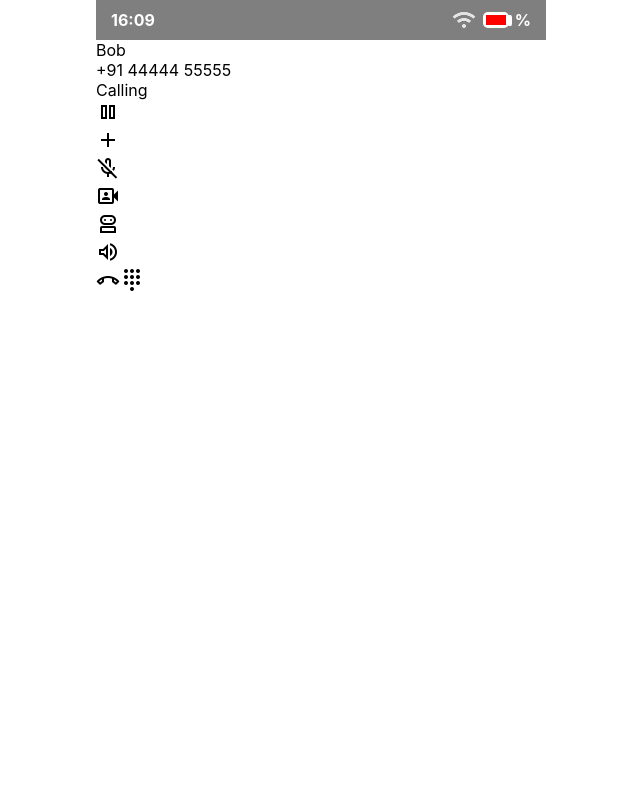
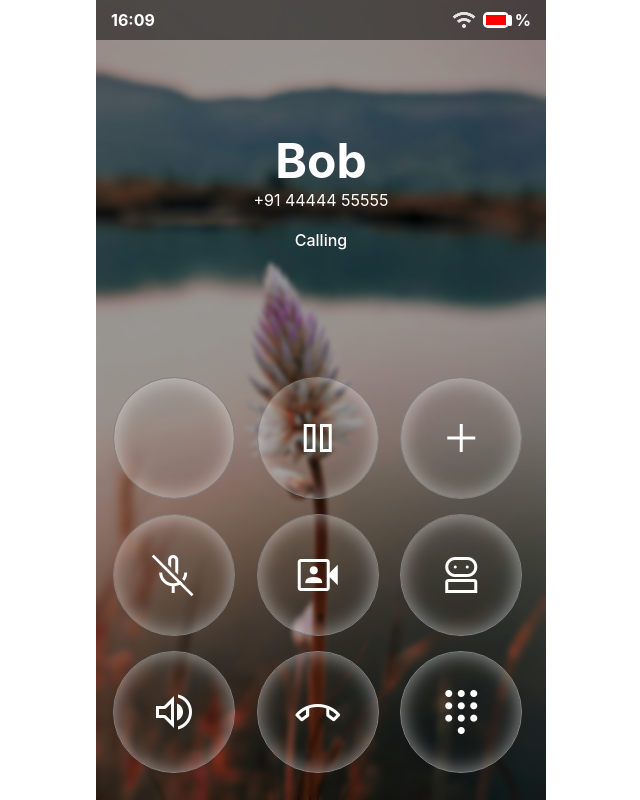
Before and after one commit to ShwetaShaw76/TurquoiseOs, a Vue app: page / in a window 1280 px wide. Shown: the whole page, without its empty margins (319-959 px from the left). Built offline with nearby package versions, Linux system fonts and the light colour scheme.

Commit message:
made the Ui of the call Screen

```diff
--- a/src/components/Callscreen.vue
+++ b/src/components/Callscreen.vue
@@ -43,6 +43,7 @@
 
 <template>
     <div class="callScreen">
+        <div class="scnd">
         <header @mousedown="(e)=startDrag(e,'header')"><Header></Header></header>
         <div class="top">
         <div class="name">Bob</div>
@@ -51,30 +52,32 @@
         </div>
         <div class="bottom">
             <div class="btn"></div>
-            <div class="btn"><span class="material-symbols-outlined">
+            <div class="btn"><span class="material-symbols-outlined sym">
 pause
 </span></div>
-            <div class="btn"><span class="material-symbols-outlined">
+            <div class="btn"><span class="material-symbols-outlined sym">
 add
 </span></div>
-            <div class="btn"><span class="material-symbols-outlined">
+            <div class="btn"><span class="material-symbols-outlined sym">
 mic_off
 </span></div>
-            <div class="btn"><span class="material-symbols-outlined">
+            <div class="btn"><span class="material-symbols-outlined sym">
 video_camera_front
 </span></div>
-            <div class="btn"><span class="material-symbols-outlined">
+            <div class="btn"><span class="material-symbols-outlined sym">
 robot_2
 </span></div>
-            <div class="btn"><span class="material-symbols-outlined">
+            <div class="btn"><span class="material-symbols-outlined sym">
 volume_up
 </span></div>
-            <div class="btn"><span class="material-symbols-outlined">
+            <div class="btn"><span class="material-symbols-outlined sym">
 call_end
-</span><span class="material-symbols-outlined">
+</span></div>
+            <div class="btn"><span class="material-symbols-outlined sym">
 dialpad
 </span></div>
         </div>
+    </div>
     </div>
 </template>
 
@@ -84,5 +87,57 @@ dialpad
     aspect-ratio:9/16;
     display:flex;
     flex-direction:column;
+    background:url("/assets/flower_background.jpg");
+    background-size:contain;
+    background-position:center;
+    background-repeat:no-repeat;
+    position:relative;
+}
+.scnd{
+    content:"";
+    backdrop-filter:blur(2px);
+    inset:0;
+    background: rgba(0, 0, 0, 0.4);
+    position:absolute;
+    z-index:1;
+}
+.top{
+    height:40vh;
+    width:100%;
+    display:flex;
+    justify-content:center;
+    flex-direction:column;
+    align-items:center;
+    color:white;
+}
+.name{
+    font-size:3rem;
+    font-weight:700;
+}
+.call{
+    padding:20px;
+    font-size:1rem;
+    font-weight:500;
+}
+.btn{
+    height:15vh;
+    width:15vh;
+    border:1px solid grey;
+    border-radius:50%;
+    display:flex;
+    align-items:center;
+    justify-content:center;
+    color:white;
+    box-shadow: 0px 0px 20px 0.7px rgba(255, 255, 255, 0.5) inset;
+}
+.bottom{
+    padding:17px;
+    display: grid;
+  grid-template-rows: repeat(3, 3fr);
+  grid-template-columns: repeat(3, 3fr);
+  gap:15px;
+}
+.sym{
+    font-size:3rem;
 }
 </style>
```
